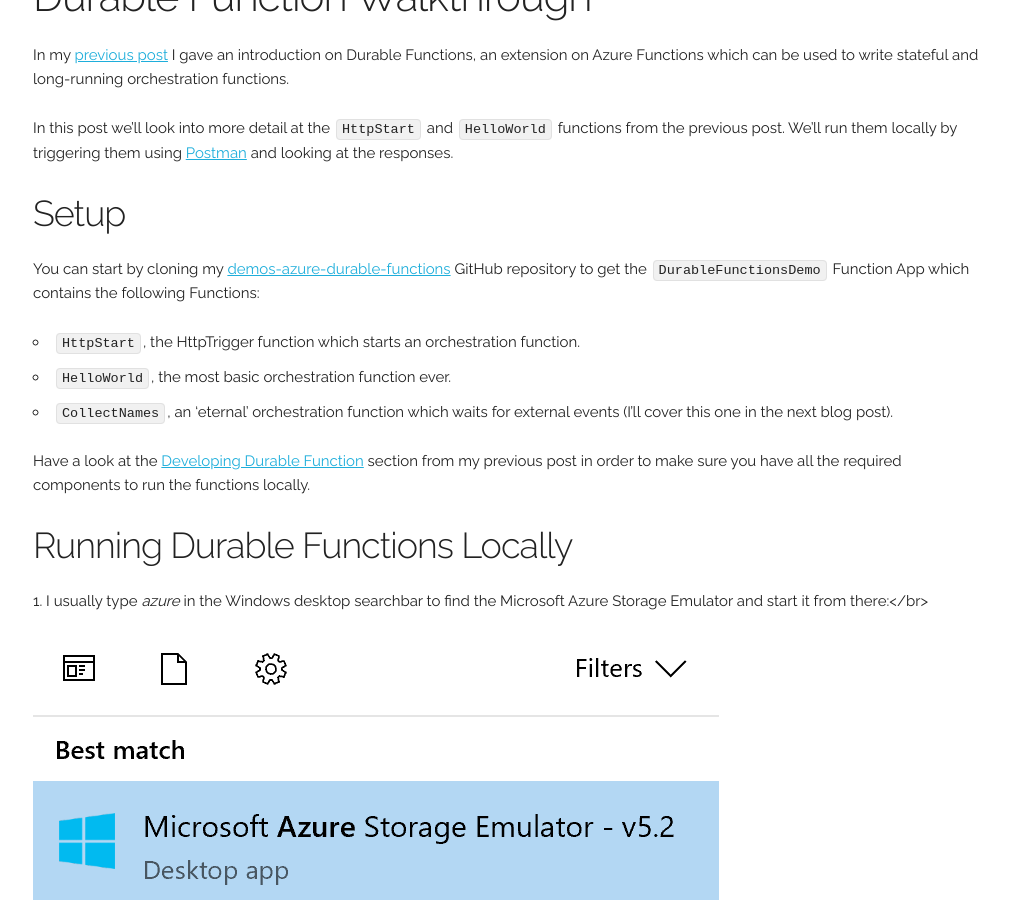
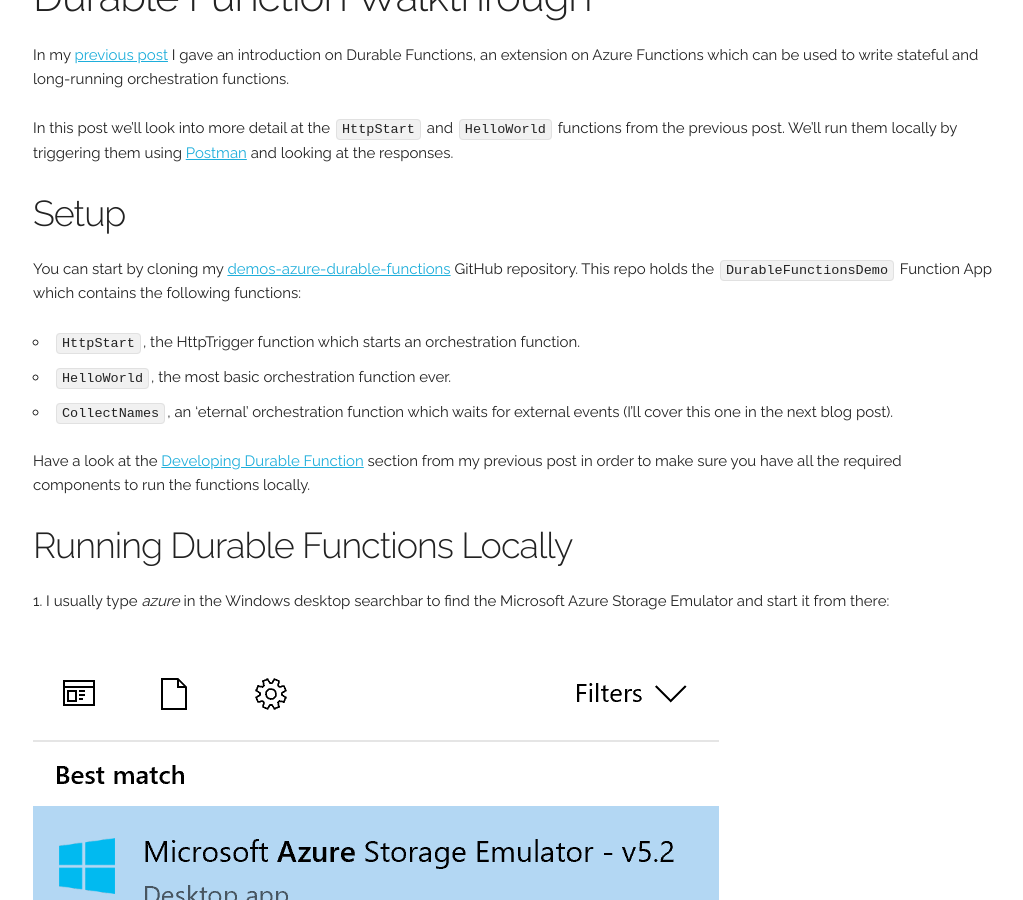
Before and after one commit to marcduiker/marcduiker.github.io, a Jekyll site: the page built from _posts/2017-11-07-durable-azure-functions-stateful-orchestrations-part2.md, in a window 1280 px wide and 900 px high, scrolled down 847 px. Shown: the whole window, without its empty margins (127-1150 px from the left). Built offline with Jekyll 4.4.1, drawn with Linux system fonts in a browser that asks for light colours; nearby versions of some CDN libraries; comment, search, counter and statistics services are not loaded; some of the changed text lies outside the part shown.

Commit message:
Removed line breaks

```diff
--- a/_posts/2017-11-07-durable-azure-functions-stateful-orchestrations-part2.md
+++ b/_posts/2017-11-07-durable-azure-functions-stateful-orchestrations-part2.md
@@ -16,7 +16,7 @@
 
 ### Setup
 
-You can start by cloning my [demos-azure-durable-functions](https://github.com/marcduiker/demos-azure-durable-functions.git){:target="_blank"} GitHub repository to get the `DurableFunctionsDemo` Function App which contains the following Functions:
+You can start by cloning my [demos-azure-durable-functions](https://github.com/marcduiker/demos-azure-durable-functions.git){:target="_blank"} GitHub repository. This repo holds the `DurableFunctionsDemo` Function App which contains the following functions:
 
 - `HttpStart`, the HttpTrigger function which starts an orchestration function.
 - `HelloWorld`, the most basic orchestration function ever.
@@ -26,22 +26,32 @@
 
 ### Running Durable Functions Locally
 
-1. I usually type _azure_ in the Windows desktop searchbar to find the Microsoft Azure Storage Emulator and start it from there:</br>
-<img class="u-max-full-width" src="{{ site.url }}/assets/2017/11/07/azurestorageemulator-search.png" alt="Searching the Azure Storage Emulator"></br>
+1. I usually type _azure_ in the Windows desktop searchbar to find the Microsoft Azure Storage Emulator and start it from there:
+
+<img src="{{ site.url }}/assets/2017/11/07/azurestorageemulator-search.png" alt="Searching the Azure Storage Emulator">
+
 <img class="u-max-full-width" src="{{ site.url }}/assets/2017/11/07/azurestorageemulator-started.png" alt="Azure Storage Emulator is started">
-2. Open the DurableFunctionsDemo solution and press F5 to run it locally:</br>
+
+2. Open the DurableFunctionsDemo solution and press F5 to run it locally:
+
 <img class="u-max-full-width" src="{{ site.url }}/assets/2017/11/07/functionsruntime1.png" alt="Local Functions Runtime starting">
-3. After a few seconds you'll see the local endpoint of the `HttpStart` function in green:</br>
+
+3. After a few seconds you'll see the local endpoint of the `HttpStart` function in green:
+
 <img class="u-max-full-width" src="{{ site.url }}/assets/2017/11/07/functionsruntime2.png" alt="Local Functions Runtime is up and running with local endpoint">
+
 4. You can copy & paste this url to Postman (or any other HTTP API test client) and change the following:
    - Make this a __POST__ request
    - Change __{functionName}__ to __HelloWorld__
    - In the Body tab, select __raw__ and __JSON (application/json)__ as the content-type
-    - Type a string in the body of the request, such as __"Durable Functions!"__.</br>
+    - Type a string in the body of the request, such as __"Durable Functions!"__.
+
 <img class="u-max-full-width" src="{{ site.url }}/assets/2017/11/07/postman-helloworld-request.png" alt="Request to orchestration/HelloWorld">
-5. Click Send to do the request
 
-You might expect to see __"Hello Durable Functions!"__ in the response body but that is not the case. You'll see this:</br>
+5. Click Send to do the request.
+
+You might expect to see __"Hello Durable Functions!"__ in the response body but that is not the case. You'll see this:
+
 <img class="u-max-full-width" src="{{ site.url }}/assets/2017/11/07/postman-helloworld-response.png" alt="Reponse from orchestration/HelloWorld">
 
 This is because you receive the response from the `HttpStart` function and not the `HelloWorld` function directly.
```
